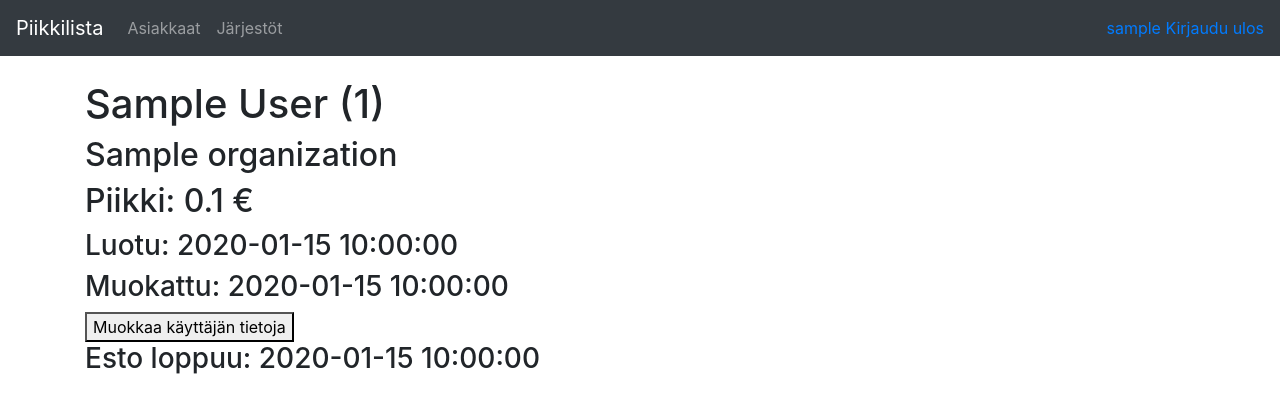
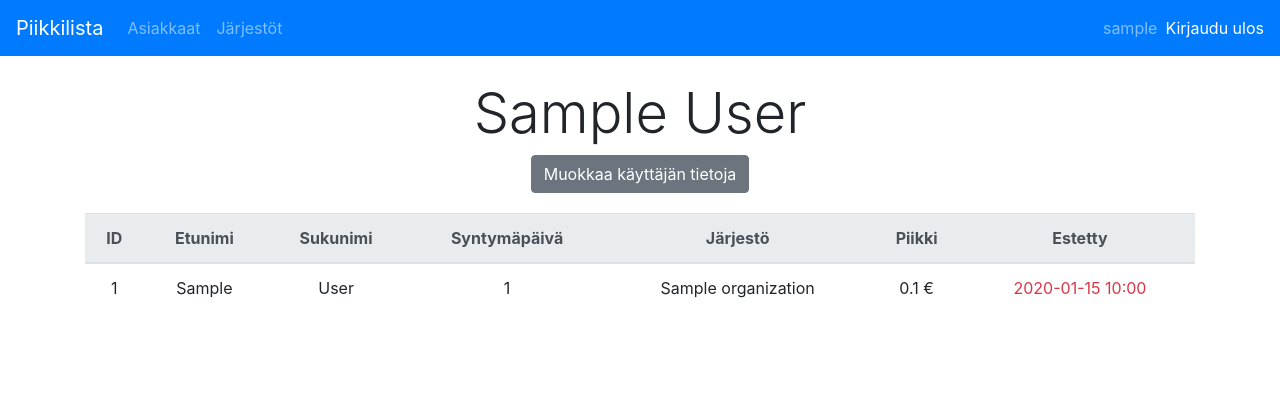
Before and after one commit to valtterikodisto/piikkilista, a Flask app: page /customers/1 in a window 1280 px wide. Shown: the top 413 px of the page. Run offline with Flask 2, Linux system fonts and the light colour scheme; a user stored in the database is signed in; tables that the repository leaves empty hold one stand-in row (values such as "Sample post"); some libraries are stand-ins or nearby versions.

Commit message:
Added more styling to the website

```diff
--- a/application/customers/models.py
+++ b/application/customers/models.py
@@ -1,6 +1,8 @@
 from application import db
 from datetime import datetime
 from application.models import Base
+
+from sqlalchemy.sql import text
 
 class Customer(Base):
 
@@ -23,11 +25,19 @@ class Customer(Base):
         return round(balance_in_euros, 2)
 
     def get_block_status(self):
-        if (self.blocks):
-            return self.blocks[0].date_end > datetime.now()
+        now = str(datetime.now().strftime("%Y-%m-%d %H:%M:%S"))
+        print(now)
+        stmt = text("SELECT block.date_end FROM block"
+                    " WHERE block.customer_id = :id"
+                    " ORDER BY block.date_end DESC").params(id=self.id, current=now)
+
+        res = db.engine.execute(stmt)
+        result = res.fetchone()
+        if not result:
+            return None
         else:
-            return False
-
+            date = datetime.strptime(result['date_end'].split('.')[0], '%Y-%m-%d %H:%M:%S')
+            return date.strftime('%Y-%m-%d %H:%M')
     def serialize(self):
         return {
             'id': self.id,
--- a/application/customers/views.py
+++ b/application/customers/views.py
@@ -58,9 +58,7 @@ def customers_create():
 @login_required
 def customers_details(customer_id):
     customer = Customer.query.get_or_404(customer_id)
-
-    now = datetime.now().strftime("%Y-%m-%d %H:%M")
-    user_block = Block.query.filter(Block.customer_id == customer_id).filter(Block.date_end >= now).order_by(Block.date_end.desc()).first()
+    block_end_date = customer.get_block_status()
 
     form = CustomerForm()
     available_organizations = Organization.query.all()
@@ -69,7 +67,7 @@ def customers_details(customer_id):
 
     block_form = CustomerBlockForm()
 
-    return render_template("/customers/details.html", customer=customer, form=form, visibility="hidden", user_block=user_block, block_form=block_form)
+    return render_template("/customers/details.html", customer=customer, form=form, visibility="hidden", block_end_date=block_end_date, block_form=block_form)
 
 # Handles POST requests for customer update
 
--- a/application/templates/customers/details.html
+++ b/application/templates/customers/details.html
@@ -1,95 +1,111 @@
 {% extends "layout.html" %}
 
 {% block body %}
-    <h1>{{ customer.first_name }} {{ customer.last_name }} ({{ customer.birthday }})</h1>
+<div class="text-center">
+    <div class="container text-center">
+        <div class="row">
+            <div class="col">
+                <h2 class="display-4">{{ customer.first_name }} {{ customer.last_name }}</h2>
 
-    <h2>{{ customer.organization.name }}</h2>
-
-    <h2>Piikki: {{ customer.get_balance_in_euros() }} €</h2>
-
-    <h3>Luotu: {{ customer.date_created }}</h3>
-
-    <h3>Muokattu: {{ customer.date_modified }}</h3>
-
-    <button id="reveal_form_button" onclick="revealCustomerEditForm()">Muokkaa käyttäjän tietoja</button>
-
+                <button id="reveal_form_button" class="btn btn-secondary" onclick="revealCustomerEditForm()">Muokkaa käyttäjän tietoja</button>
                 <div id="customer_edit_section" style="display: none">
-        <form id ="customer_edit_form" method="POST" action="{{ url_for('customers_update', customer_id=customer.id) }}">
-                {{ form.hidden_tag() }}
-                <div>
-                    {{ form.first_name.label }}
-                    {{ form.first_name(id="edit_first_name", class="edit_input")}}
                     <ul>
                         {% for error in form.first_name.errors %}
                         <li>{{ error }}</li>
                         {% endfor %}
-                    </ul>
-                </div>
 
-                <div>
-                    {{ form.last_name.label }}
-                    {{ form.last_name(id="edit_last_name", class="edit_input") }}
-                    <ul>
                         {% for error in form.last_name.errors %}
                         <li>{{ error }}</li>
                         {% endfor %}
-                    </ul>
-                </div>
 
-                <div>
-                    {{ form.birthday.label }}
-                    {{ form.birthday(id="edit_birthday", class="edit_input") }}
-                    <ul>
                         {% for error in form.birthday.errors %}
                         <li>{{ error }}</li>
                         {% endfor %}
-                    </ul>
-                </div>
 
-                <div>
-                    {{ form.balance.label }}
-                    {{ form.balance(id="edit_balance", class="edit_input") }}
-                    <ul>
                         {% for error in form.balance.errors %}
                         <li>{{ error }}</li>
                         {% endfor %}
-                    </ul>
-                </div>
 
-                <div>
-                    {{ form.organization_id.label }}
-                    {{ form.organization_id(id="edit_organization_id", class="edit_input") }}
-                    <ul>
                         {% for error in form.organization_id.errors %}
                         <li>{{ error }}</li>
                         {% endfor %}
                     </ul>
+                    <form id ="customer_edit_form" method="POST" action="{{ url_for('customers_update', customer_id=customer.id) }}">
+                        {{ form.hidden_tag() }}
+                        <div class="form-group">
+                            <label for="first_name">{{ form.first_name.label }}</label>
+                            {{ form.first_name(class_="form-control") }}
                         </div>
-
-                <input type="submit" value="Päivitä tiedot" />
+                        <div class="form-group">
+                            <label for="last_name">{{ form.last_name.label }}</label>
+                            {{ form.last_name(class_="form-control") }}
+                        </div>
+                        <div class="form-group">
+                            <label for="birthday">{{ form.birthday.label }}</label>
+                            {{ form.birthday(class_="form-control") }}
+                        </div>
+                        <div class="form-group">
+                            <label for="balance">{{ form.balance.label }}</label>
+                            {{ form.balance(class_="form-control") }}
+                        </div>
+                        <div class="form-group">
+                            <label for="organization_id">{{ form.organization_id.label }}</label>
+                            {{ form.organization_id(class_="form-control") }}
+                        </div>
+                        <button type="submit" class="btn btn-primary">Päivitä tiedot</button>
                     </form>
                 </div>
-    {% if user_block is not none %}
-        <h3>Esto loppuu: {{ user_block.date_end }}</h3>
-    {% else %}
-        <form id="customer_block_form" method="POST" action="{{ url_for('customers_block', customer_id=customer.id) }}">
-
-            <div>
-                {{ block_form.hidden_tag() }}
-                {{ block_form.date_end.label }}
-                {{ block_form.date_end }}
             </div>
-
-            <div>
-                <input type="submit" value="Estä käyttäjä" />
-            </div>
+            {% if block_end_date is none %}
             <ul>
                 {% for error in block_form.date_end.errors %}
                 <li>{{ error }}</li>
                 {% endfor %}
             </ul>
+            <div class="col">
+                <form id="customer_block_form" method="POST" action="{{ url_for('customers_block', customer_id=customer.id) }}">
+                    {{ block_form.hidden_tag() }}
+                    <div class="form-group">
+                        <label for="date_end">{{ block_form.date_end.label }}</label>
+                        {{ block_form.date_end(class_="form-control") }}
+                    </div>
+
+                    <button type="submit" class="btn btn-danger">Estä käyttäjä</button>
                 </form>
+            </div>
             {% endif %}
+        </div>
+    </div>
+
+    <table style="margin-top: 20px;margin-bottom: 20px;" class="table">
+        <thead class="thead-light">
+            <tr>
+                <th scope="col">ID</th>
+                <th scope="col">Etunimi</th>
+                <th scope="col">Sukunimi</th>
+                <th scope="col">Syntymäpäivä</th>
+                <th scope="col">Järjestö</th>
+                <th scope="col">Piikki</th>
+                <th scope="col">Estetty</th>
+            </tr>
+        </thead>
+        <tbody>
+            <tr>
+                <td>{{ customer.id }}</td>
+                <td>{{ customer.first_name }}</td>
+                <td>{{ customer.last_name }}</td>
+                <td>{{ customer.birthday }}</td>
+                <td>{{ customer.organization.name }}</td>
+                <td>{{ customer.get_balance_in_euros() }} €</td>
+                {% if block_end_date is not none %}
+                <td class="text-danger">{{ block_end_date }}</td>
+                {% else %}
+                <td class="text-success">Ei</td>
+                {% endif %}
+            </tr>
+        </tbody>
+    </table>
+</div>
 
 <!-- PURCHASES HERE -->
 
@@ -132,22 +148,5 @@
             hide()
         }
     }
-
-        // const customerEditForm = document.getElementById("customer_edit_form")
-        // customerEditForm.onsubmit = function () {
-        //     console.log("HEIII")
-        //     const editFirstName = document.getElementById("edit_first_name")
-        //     const editLastName = document.getElementById("edit_last_name")
-        //     const editBirthday = document.getElementById("edit_birthday")
-        //     const editBalance = document.getElementById("edit_balance")
-        //     const editOrganizationId = document.getElementById("edit_organization_id")
-
-        //     if (editFirstName.value.trim() === "") editFirstName.value = "{{ customer.first_name }}";
-        //     if (editLastName.value.trim() === "") editLastName.value = "{{ customer.last_name }}";
-        //     if (editBirthday.value.trim() === "") editBirthday.value = "{{ customer.birthday }}"
-        //     if (editBalance.value.trim() === "") editBirthday.value = "{{ customer.balance }}"
-        //     if (editOrganizationId.value.trim() === "") editOrganizationId.value = "{{ customer.organization_id }}"
-
-        // }
 </script>
 {% endblock %}
--- a/application/templates/layout.html
+++ b/application/templates/layout.html
@@ -7,7 +7,7 @@
     <link rel="stylesheet" href="https://maxcdn.bootstrapcdn.com/bootstrap/4.0.0/css/bootstrap.min.css" integrity="sha384-Gn5384xqQ1aoWXA+058RXPxPg6fy4IWvTNh0E263XmFcJlSAwiGgFAW/dAiS6JXm" crossorigin="anonymous">
 </head>
 <body>
-    <nav class="navbar navbar-expand-md navbar-dark bg-dark mb-4">
+    <nav class="navbar navbar-expand-md navbar-dark bg-primary mb-4">
         <a class="navbar-brand" href="{{ url_for('home') }}">Piikkilista</a>
         <button class="navbar-toggler" type="button" data-toggle="collapse" data-target="#navbarCollapse" aria-controls="navbarCollapse" aria-expanded="false" aria-label="Toggle navigation">
               <span class="navbar-toggler-icon"></span>
@@ -24,9 +24,10 @@
 
             <div class="form-inline mt-2 mt-md-0">
                 {% if current_user.is_authenticated %}
-                <a href="{{ url_for('auth_logout') }}">{{ current_user.username }} Kirjaudu ulos</a>
+                <span class="navbar-text" style="padding-right: 8px">{{ current_user.username }}</span>
+                <a href="{{ url_for('auth_logout') }} " style="color:white">Kirjaudu ulos</a>
                 {% else %}
-                <a href="{{ url_for('auth_login') }}">Kirjaudu sisään</a>
+                <a href="{{ url_for('auth_login') }}" style="color:white">Kirjaudu sisään</a>
                 {% endif %}
             </div>
         </div>
```
Also changed, not shown: application/organizations/models.py (+31 -0 lines), application/templates/customers/list.html (+15 -12 lines), application/templates/organizations/list.html (+19 -6 lines). Lines whose indentation alone changed are shown as unchanged.
